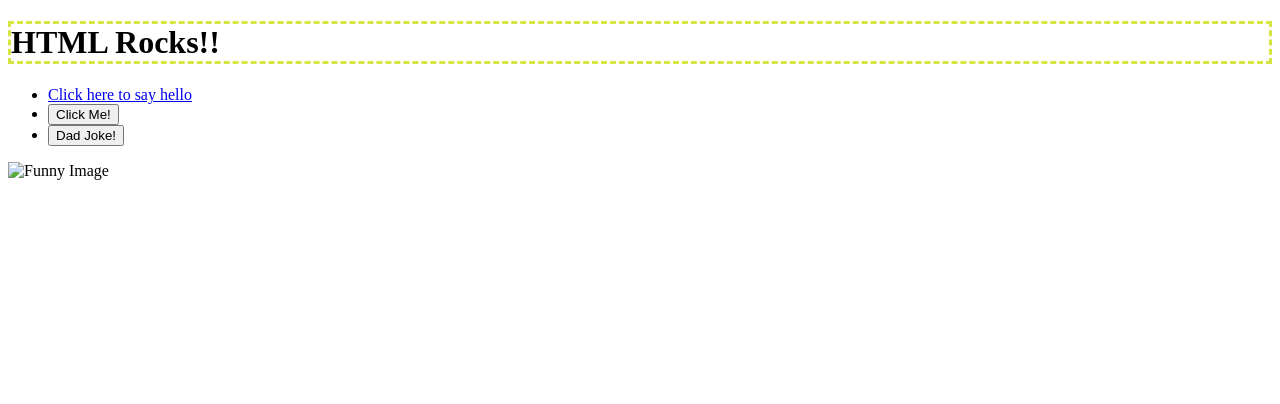
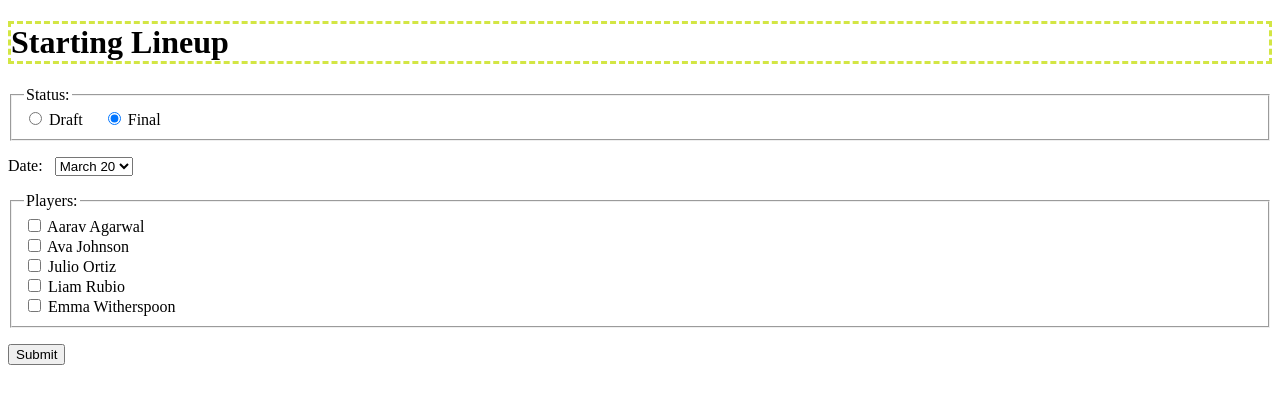
Before and after one commit to tassenraihantrima/CS208-10.03-Lab---JavaScript-in-the-Browser, a website: page index.html in a window 1280 px wide. Drawn offline with Linux system fonts and the light colour scheme; files that its build step writes are made by us from their sources.

Commit message:
Enhance index.html with lineup form

```diff
--- a/index.html
+++ b/index.html
@@ -1,25 +1,55 @@
 <!doctype html>
-<html>
+<html lang="en">
+<head>
+  <meta charset="utf-8" />
+  <title>Starting Lineup</title>
+  <meta name="viewport" content="width=device-width, initial-scale=1" />
+  <link rel="stylesheet" href="style.css" />
+  <script src="script.js" defer></script>
+</head>
+<body>
+  <h1>Starting Lineup</h1>
 
-<head>
-  <meta charset="utf-8">
-  <title>CS208 - Starter Code (UPDATE ME)!</title>
-  <meta name="description" content="">
-  <meta name="viewport" content="width=device-width, initial-scale=1">
-  <link rel="stylesheet" href="style.css">
-</head>
+  <form id="lineupForm">
+    <p>
+      <fieldset>
+        <legend>Status:</legend>
+        <label for="status-draft">
+          <input type="radio" id="status-draft" name="status" value="Draft"> Draft
+        </label>
+        <label for="status-final" style="margin-left:1rem;">
+          <input type="radio" id="status-final" name="status" value="Final" checked> Final
+        </label>
+      </fieldset>
+    </p>
 
-<body>
-  <h1>HTML Rocks!!</h1>
-  <ul>
-  <li><a href="/hello">Click here to say hello</a></li>
-  <li><button id="hello-link">Click Me!</button></li>
-  <li><button id="joke-button">Dad Joke!</button></li>
-  <script src="script.js"></script>
-  </ul>
-  <img src="funny.png" alt="Funny Image" width="300" height="200">
+    <p>
+      <label for="gameDate" style="margin-right:.5rem;">Date:</label>
+      <select name="gameDate" id="gameDate">
+        <option value="March 20">March 20</option>
+        <option value="March 24">March 24</option>
+        <option value="April 2">April 2</option>
+        <option value="April 6">April 6</option>
+        <option value="April 13">April 13</option>
+      </select>
+    </p>
 
-  <h2 id="joke-display"></h2>
+    <p>
+      <fieldset>
+        <legend>Players:</legend>
+        <label><input type="checkbox" name="players" value="Aarav Agarwal"> Aarav Agarwal</label><br>
+        <label><input type="checkbox" name="players" value="Ava Johnson"> Ava Johnson</label><br>
+        <label><input type="checkbox" name="players" value="Julio Ortiz"> Julio Ortiz</label><br>
+        <label><input type="checkbox" name="players" value="Liam Rubio"> Liam Rubio</label><br>
+        <label><input type="checkbox" name="players" value="Emma Witherspoon"> Emma Witherspoon</label>
+      </fieldset>
+    </p>
+
+    <p>
+      <input type="submit" id="submitLineup" value="Submit">
+    </p>
+  </form>
+
+  <p id="lineupOutput"></p>
 </body>
-
 </html>
```
